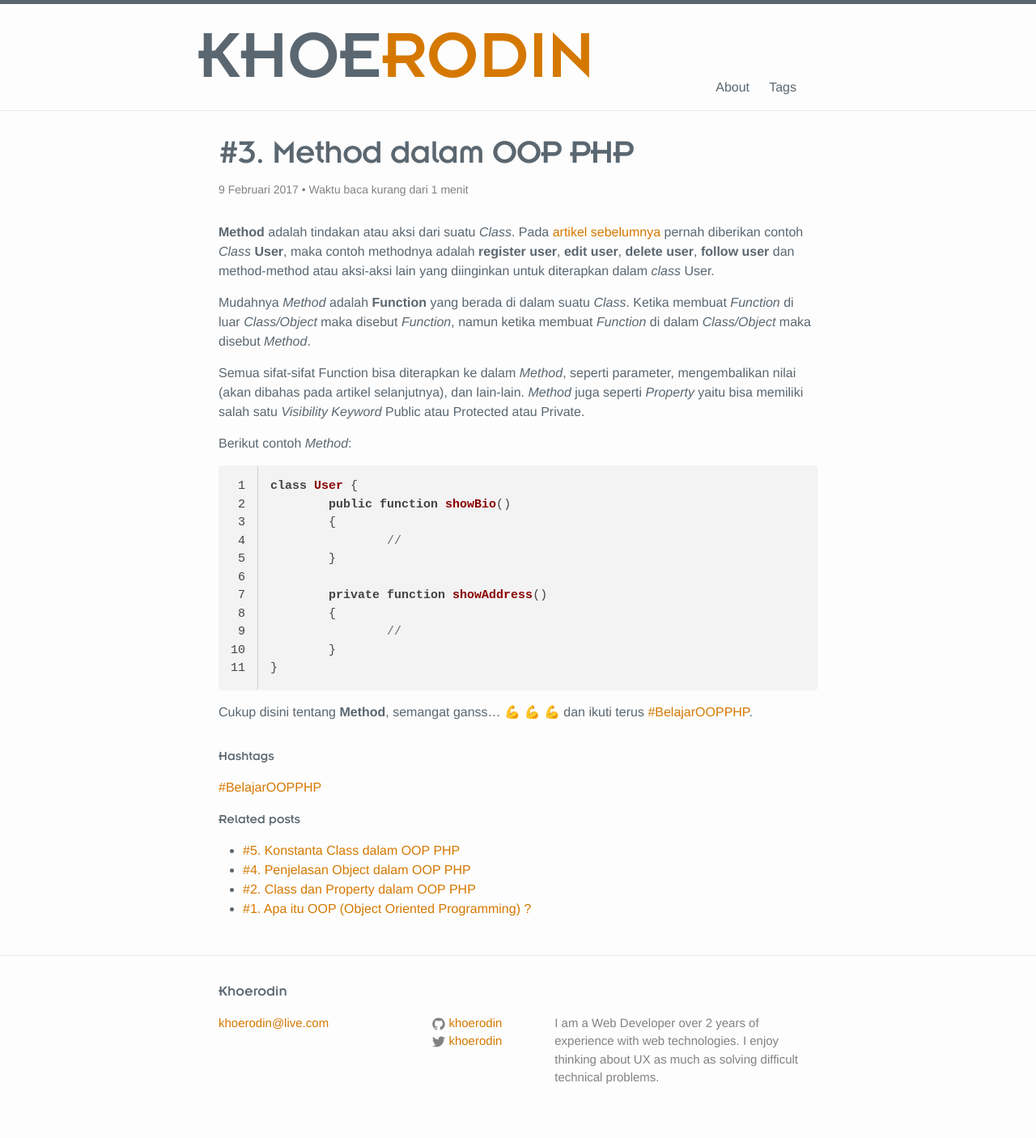
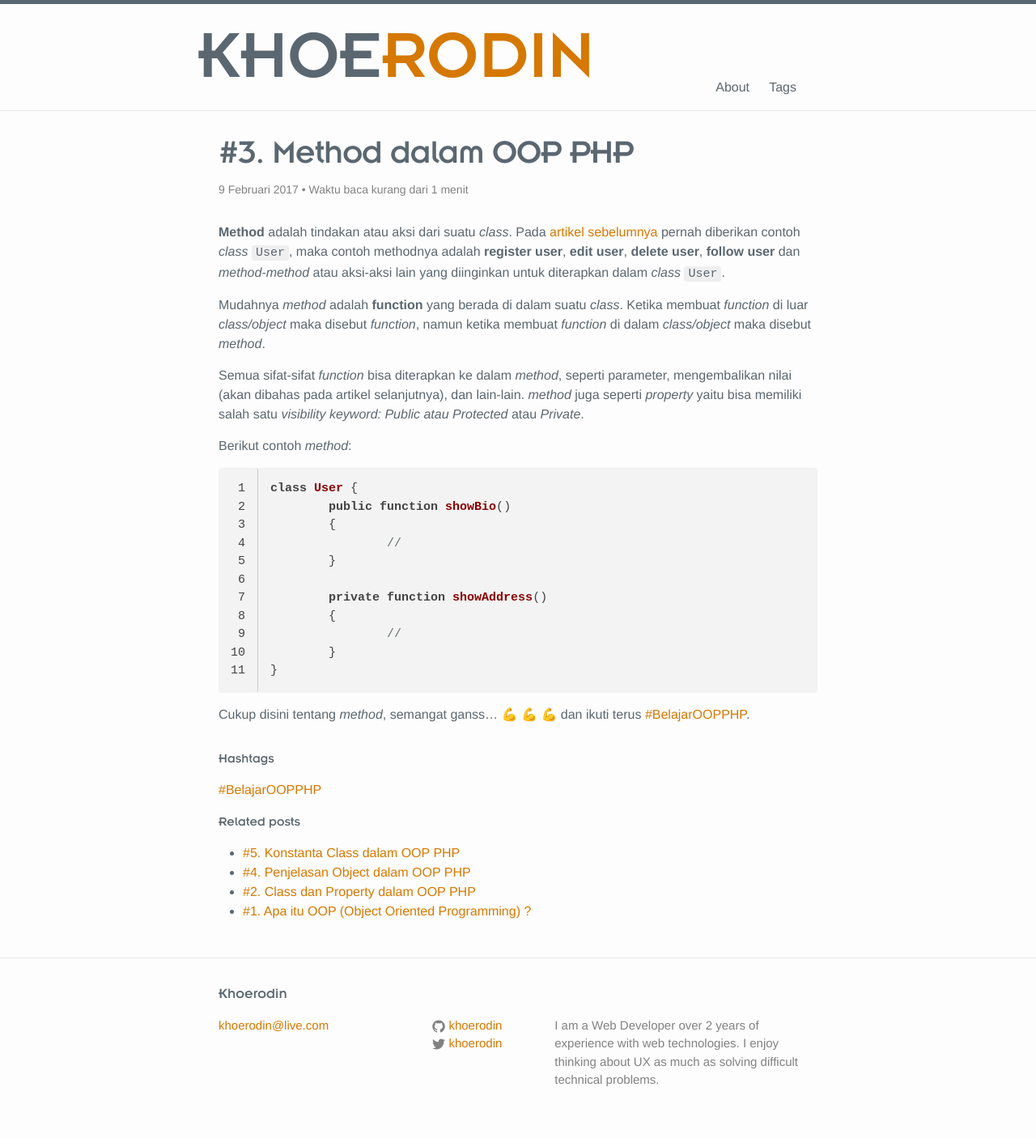
Before and after one commit to khoerodin/khoerodin.github.io, a Jekyll site: the page built from _posts/2017-02-09-method-dalam-oop-php.md, in a window 1280 px wide. Shown: the whole page at 81% size. Built offline with Jekyll 4.4.1, drawn with Linux system fonts in a browser that asks for light colours; nearby versions of some CDN libraries; emoji names are drawn with the system emoji font; comment, search, counter and statistics services are not loaded.

````diff
--- a/_posts/2017-02-09-method-dalam-oop-php.md
+++ b/_posts/2017-02-09-method-dalam-oop-php.md
@@ -7,13 +7,13 @@ tags:
 published: true
 ---
 
-**Method** adalah tindakan atau aksi dari suatu *Class*. Pada <a href="https://khoerodin.id/class-dan-property-dalam-oop-php/" target="_blank">artikel sebelumnya</a> pernah diberikan contoh *Class* **User**, maka contoh methodnya adalah **register user**, **edit user**, **delete user**, **follow user** dan method-method atau aksi-aksi lain yang diinginkan untuk diterapkan dalam *class* User.
+**Method** adalah tindakan atau aksi dari suatu *class*. Pada <a href="https://khoerodin.id/class-dan-property-dalam-oop-php/" target="_blank">artikel sebelumnya</a> pernah diberikan contoh *class* `User`, maka contoh methodnya adalah **register user**, **edit user**, **delete user**, **follow user** dan *method-method* atau aksi-aksi lain yang diinginkan untuk diterapkan dalam *class* `User`.
 
-Mudahnya *Method* adalah **Function** yang berada di dalam suatu *Class*. Ketika membuat *Function* di luar *Class/Object* maka disebut *Function*, namun ketika membuat *Function* di dalam *Class/Object* maka disebut *Method*.
+Mudahnya *method* adalah **function** yang berada di dalam suatu *class*. Ketika membuat *function* di luar *class/object* maka disebut *function*, namun ketika membuat *function* di dalam *class/object* maka disebut *method*.
 
-Semua sifat-sifat Function bisa diterapkan ke dalam *Method*, seperti parameter, mengembalikan nilai (akan dibahas pada artikel selanjutnya), dan lain-lain. *Method* juga seperti *Property* yaitu bisa memiliki salah satu *Visibility Keyword* Public atau Protected atau Private.
+Semua sifat-sifat *function* bisa diterapkan ke dalam *method*, seperti parameter, mengembalikan nilai (akan dibahas pada artikel selanjutnya), dan lain-lain. *method* juga seperti *property* yaitu bisa memiliki salah satu *visibility keyword: Public atau Protected* atau *Private*.
 
-Berikut contoh *Method*:
+Berikut contoh *method*:
 
 ```php
 class User {
@@ -29,4 +29,4 @@ class User {
 }
 ```
 
-Cukup disini tentang **Method**, semangat ganss... :muscle: :muscle: :muscle: dan ikuti terus <a href="https://khoerodin.id/tag/#BelajarOOPPHP" target="_blank">#BelajarOOPPHP</a>.
+Cukup disini tentang *method*, semangat ganss... :muscle: :muscle: :muscle: dan ikuti terus <a href="https://khoerodin.id/tag/#BelajarOOPPHP" target="_blank">#BelajarOOPPHP</a>.
````
Also changed, not shown: _posts/2017-02-02-apa-itu-oop-object-oriented-programming.md (+1 -1 lines), _posts/2017-02-02-class-dan-property-dalam-oop-php.md (+3 -3 lines).
